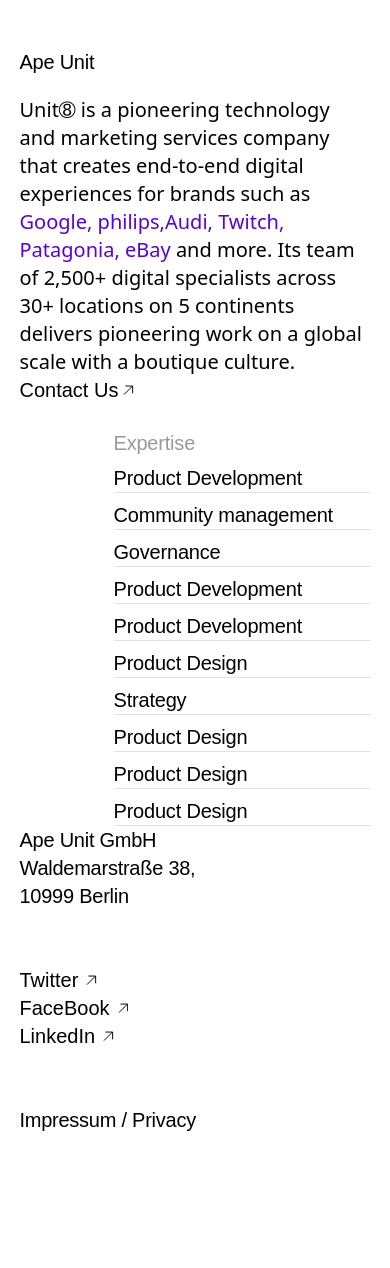
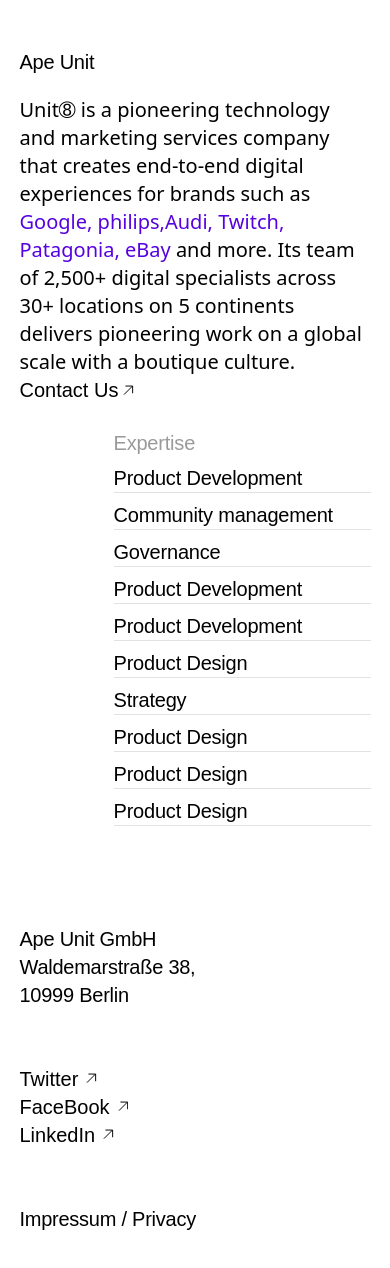
Before and after one commit to TheGymRwanda/unit8-maroon, a Next.js app: page / in a window 390 px wide. Shown: the top 1268 px of the page. Before the commit the page ends 1134 px from the top, so only its background shows below. Built offline with nearby package versions, Linux system fonts and the light colour scheme.

Commit message:
Fix: changed margin back to padding

```diff
--- a/components/layout/Footer.jsx
+++ b/components/layout/Footer.jsx
@@ -6,7 +6,7 @@ import Wrapper from '../wrappers/Wrapper'
 export default function Footer() {
     return (
        <Wrapper>
-         <div className="my-6.1563 md:my-14.8125 lg:my-4.8356 xl:my-4.4306 2xl:my-3.0556 md:flex space-y-14 md:items-baseline md:justify-between">
+         <div className="py-6.1563 md:py-14.8125 lg:py-4.8356 xl:py-4.4306 2xl:py-3.0556 md:flex space-y-14 md:items-baseline md:justify-between">
             <div className="w-11.625 md:mt-auto md:w-13.875 font-Neufile font-normal text-xl md:text-2xl text-black tracking-0.0125">
                 Ape Unit GmbH
                 Waldemarstraße 38,
```
